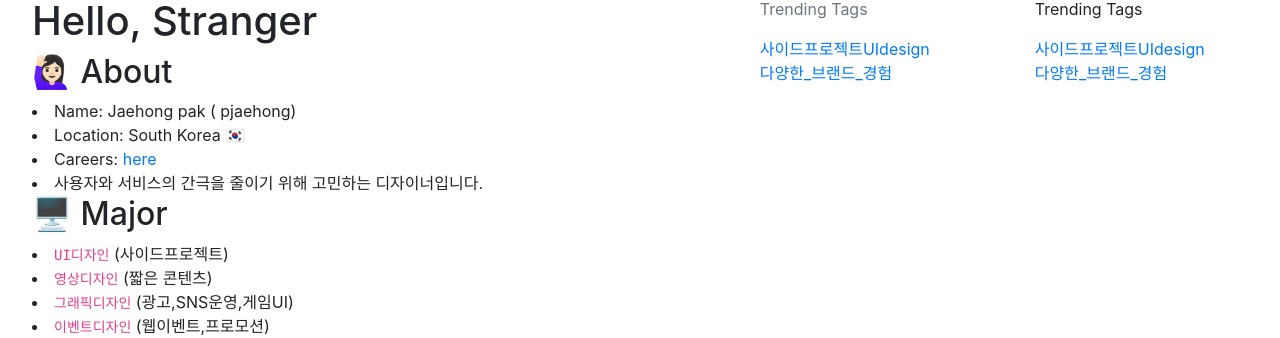
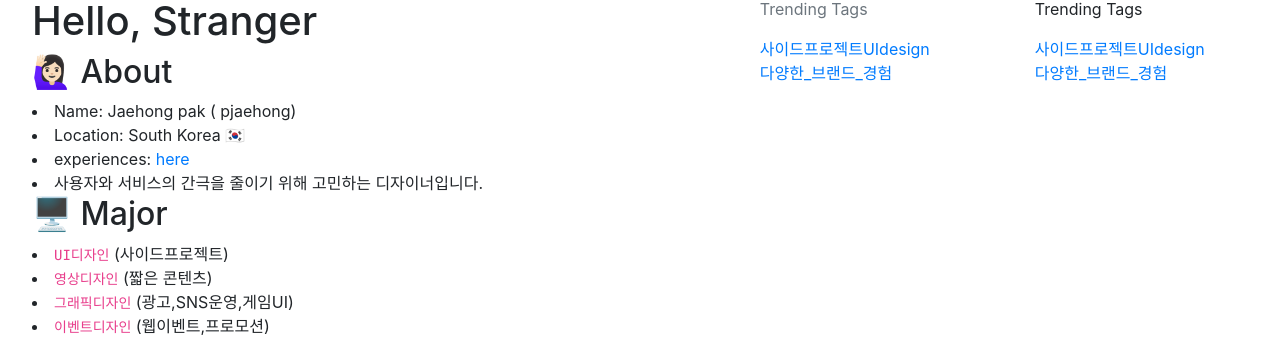
Before and after one commit to pjaehong/pjaehong.github.io, a Jekyll site: the page built from index.html, in a window 1280 px wide. Shown: the part 698-1036 px from the top of the page. Built offline with Jekyll 4.4.1, drawn with Linux system fonts in a browser that asks for light colours; nearby versions of some CDN libraries; comment, search, counter and statistics services are not loaded.

Commit message:
Update home.html

```diff
--- a/_layouts/home.html
+++ b/_layouts/home.html
@@ -16,7 +16,7 @@ layout: page
   <h2 id="-about">🙋🏻‍♀️ About</h2>
   <li>Name: {{ site.data.authors.author.bio.name }} ( {{ site.data.authors.author.bio.nick }})</li>
   <li>Location: {{ site.data.authors.author.bio.location }}</li>
-  <li>Careers: <a href="/experience/">here</a></li>
+  <li>experiences: <a href="/experience/">here</a></li>
   <li>사용자와 서비스의 간극을 줄이기 위해 고민하는 디자이너입니다.</li>
 </div>
 <!-- Major -->
```
